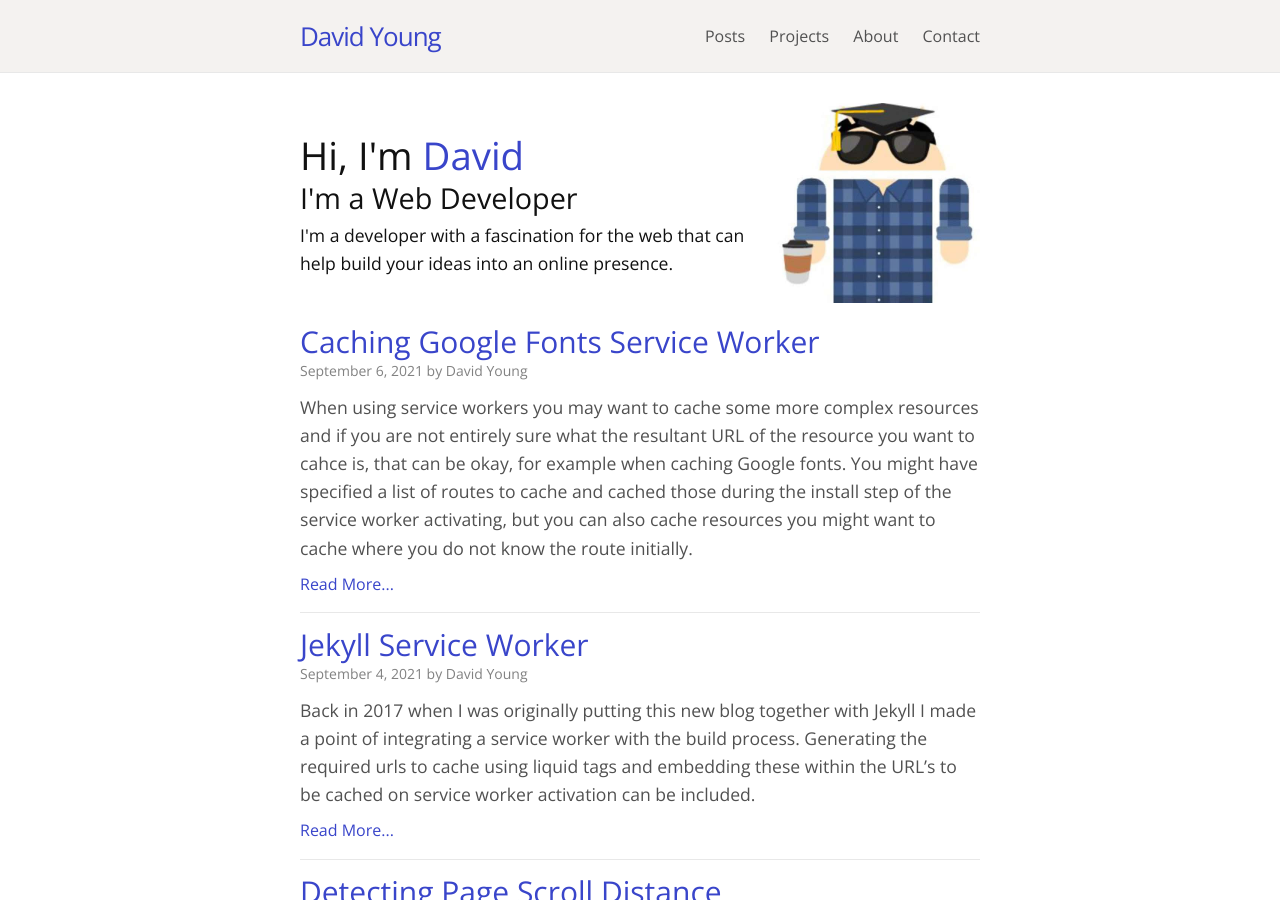
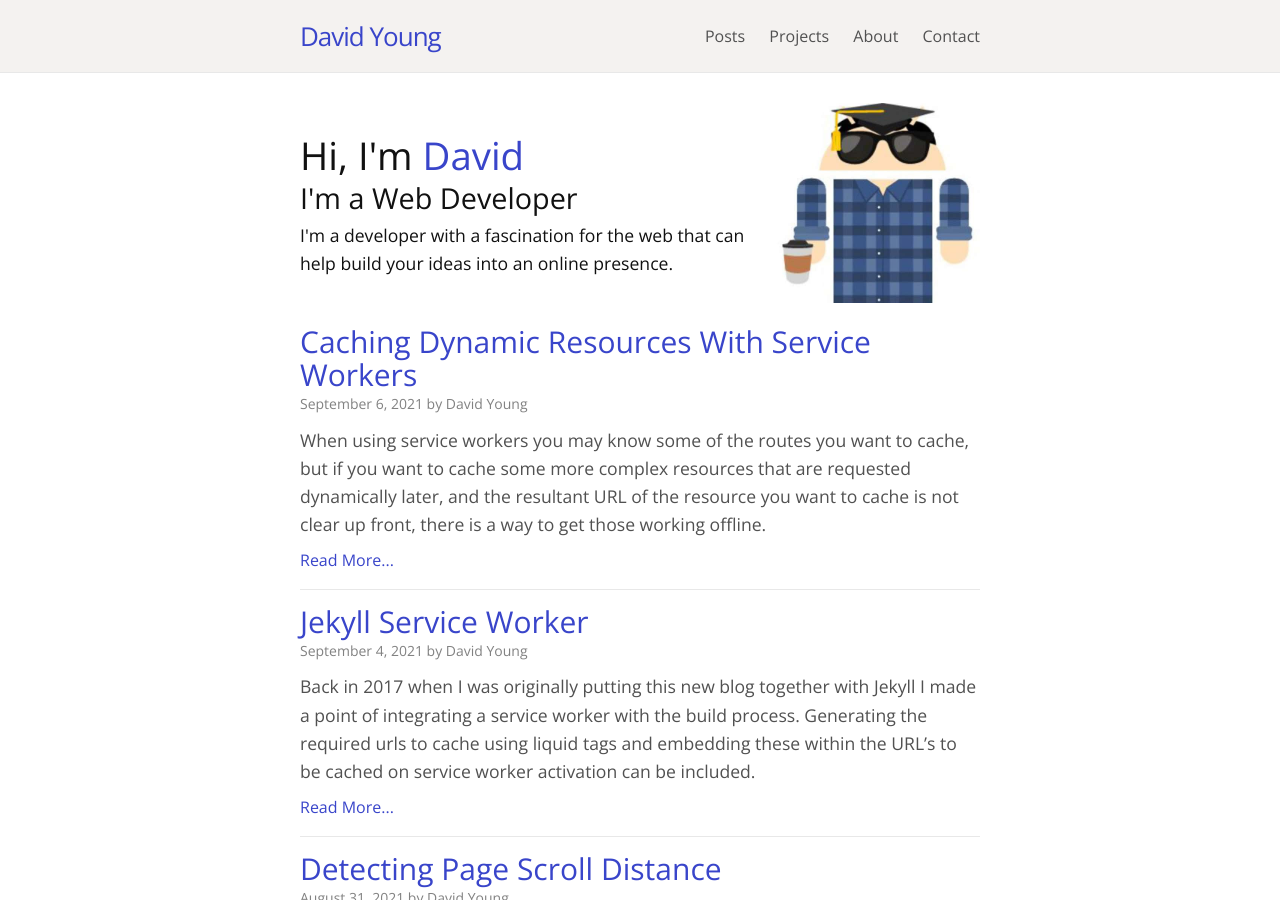
Before and after one commit to dayvidwhy/dayvidwhy.github.io, a Jekyll site: the page built from _pages/index.html, in a window 1280 px wide and 900 px high. Built offline with Jekyll 4.4.1, drawn with Linux system fonts in a browser that asks for light colours; some of the changed lines change nothing that is shown.

Commit message:
Service worker blog update.

````diff
--- a/_posts/2017-01-09-simple-service-worker-setup.markdown
+++ b/_posts/2017-01-09-simple-service-worker-setup.markdown
@@ -46,7 +46,6 @@ self.addEventListener('install', function(event) {
   event.waitUntil(
     caches.open(CACHE_NAME)
       .then(function(cache) {
-        console.log('Opened cache');
         return cache.addAll(urlsToCache)
           .then(self.skipWaiting());
       })
--- /dev/null
+++ b/_posts/2021-09-06-caching-dynamic-resources-with-service-workers.markdown
@@ -0,0 +1,124 @@
+---
+layout: post
+title:  "Caching Dynamic Resources With Service Workers"
+date:   2021-09-06 12:00:00 +1000
+categories: fonts service-workers
+permalink: caching-dynamic-resources-with-service-workers
+---
+When using service workers you may know some of the routes you want to cache, but if you want to cache some more complex resources that are requested dynamically later, and the resultant URL of the resource you want to cache is not clear up front, there is a way to get those working offline.
+
+
+# Google fonts as a dynamic resource
+When caching Google fonts for example there are a couple of routes that you will want to cache, so the resultant behaviour while offline is the same while online. This involves a couple of parts, caching the request to the initial font page and the redirect then served to the actual font file.
+
+Initially when you add google fonts to a webpage you include a link like the one below;
+```
+<link rel="stylesheet" href="https://fonts.googleapis.com/css?family=Open+Sans">
+```
+
+That URL is the first route we will need to catch, but this is an example of a route we know up front, and we _could_ include this resource in our list of cached assets.
+
+```js
+var urlsToCache = [
+    'https://fonts.googleapis.com/css?family=Open+Sans'
+];
+
+self.addEventListener('install', function(event) {
+  event.waitUntil(
+    caches.open(CACHE_NAME)
+      .then(function(cache) {
+        return cache.addAll(urlsToCache)
+          .then(self.skipWaiting());
+      })
+  );
+});
+```
+
+This will store the initial requests response which is a redirect to the font file in the cache, but not the actual font file.
+
+```
+# we are caching this part
+https://fonts.googleapis.com/css?family=Open+Sans
+
+# but not this part which we are redirected to
+https://fonts.gstatic.com/s/opensans/v23/mem8YaGs126MiZpBA-UFVZ0bf8pkAg.woff2
+```
+
+That second request will load the font Open Sans font file into the page and you can make use of it. We could add that route to our list of items to cache, but at this point we can consider some generalised logic to handle it for us.
+
+# Custom service worker fetch cases
+You can extend this to any resource you might want to download and cache after the install step, Google fonts are just an interesting example and a common workflow on webpages.
+
+We can create a list of domains we would like to cache all requests to and then check what resource we are requesting in the `fetch` step each time.
+
+If the request is one we want to cache, we can put a clone of the response in the cache as we go, so we have it ready in the service worker next time, and also pass the response back to the browser.
+
+```js
+var resourcesToCacheLater = [
+    'fonts.googleapis.com',
+    'fonts.gstatic.com'
+];
+self.addEventListener('fetch', function(event) {
+    var requestUrl = new URL(event.request.url);
+
+    // is this a route we want to cache?
+    if (resourcesToCacheLater.indexOf(requestUrl.host) >= 0) {
+        event.respondWith(
+            caches.open(CACHE_NAME)
+            .then(function(cache) {
+                return cache.match(event.request).then(function(match) {
+                    if (match) {
+                        // serve the cached resource
+                        return match;
+                    }
+                    return fetch(event.request).then(function(response) {
+                        // put resource in the cache while we have it
+                        cache.put(event.request, response.clone());
+                        // pass the resource back to the browser
+                        return response;
+                    });
+                });
+            })
+        );
+    } else { // it's something else they want
+        try {
+            event.respondWith(
+                caches.match(event.request)
+                .then(function(response) {
+                    if (response) {
+                        return response;
+                    }
+                    return fetch(event.request).catch(function(_) {
+                        // we didn't cache it, and they're offline and it failed
+                        return new Response(null, {status: 404});
+                    });
+                })
+            );
+        } catch(_) { /* errors */}
+    }
+});
+```
+
+The key part in that first conditional is checking for a cache hit on the resource, and then reaching out to the network if we need to go and grab it.
+
+```js
+return cache.match(event.request).then(function(match) {
+    if (match) {
+        // serve the cached resource
+        return match;
+    }
+    return fetch(event.request).then(function(response) {
+        // put resource in the cache while we have it
+        cache.put(event.request, response.clone());
+        // pass the resource back to the browser
+        return response;
+    });
+});
+```
+
+If we have it, we serve the resource up from the cache, otherwise we go out and get the resource while also storing a copy of it in our cache.
+
+Note that we need to create a `.clone()` of the response to put in the cache, we can't store the request in the cache and also send the same one back to the browser.
+
+# Wrapping up
+This is just one way service workers can provide custom functionality for your needs. They are impressive in that they essentially let you put custom logic in the middle of all of your fetch requests, and can be extended in a number of different ways to match your needs.
--- a/_posts/2021-09-06-caching-google-fonts-service-worker.markdown
+++ /dev/null
@@ -1,92 +0,0 @@
----
-layout: post
-title:  "Caching Google Fonts Service Worker"
-date:   2021-09-06 12:00:00 +1000
-categories: fonts serviceworker
-permalink: caching-google-fonts-service-worker
----
-When using service workers you may want to cache some more complex resources and if you are not entirely sure what the resultant URL of the resource you want to cahce is, that can be okay, for example when caching Google fonts. You might have specified a list of routes to cache and cached those during the `install` step of the service worker activating, but you can also cache resources you might want to cache where you do not know the route initially.
-
-# Caching Google fonts
-When you add google fonts to a webpage you include a link like the one below;
-```
-<link rel="stylesheet" href="https://fonts.googleapis.com/css?family=Open+Sans">
-```
-
-This will load the font Open Sans into the page and you can make use of it. The interesting thing to note here though is that there are two requests involved when getting the font, first hitting that URL, and then downloading the actual font from another URL.
-
-```
-https://fonts.googleapis.com/css?family=Open+Sans
-# serves a redirect to
-https://fonts.gstatic.com/s/opensans/v23/mem8YaGs126MiZpBA-UFVZ0bf8pkAg.woff2
-```
-
-Where that second link is the actual font resource we want loaded into the page.
-
-# Custom service worker fetch cases
-You can extend this to any resource you might want to download and cache after the install step there are features that enable this. We can check what resource we are requesting in the `fetch` step, and if it is one we want to cache, we can put a clone of the response in the cache so we have it ready in the service worker next time.
-
-```js
-var resourcesToCacheLater = [
-    'fonts.googleapis.com',
-    'fonts.gstatic.com'
-]
-self.addEventListener('fetch', function(event) {
-    var requestUrl = new URL(event.request.url);
-    if (resourcesToCacheLater.indexOf(requestUrl.host) >= 0) {
-        event.respondWith(
-            caches.open(CACHE_NAME)
-            .then(function(cache) {
-                return cache.match(event.request).then(function(match) {
-                    if (match) {
-                        // serve the cached resource
-                        return match;
-                    }
-                    return fetch(event.request).then(function(response) {
-                        // put resource in the cache while we have it
-                        cache.put(event.request, response.clone());
-                        // pass the resource back to the browser
-                        return response;
-                    });
-                });
-            })
-        );
-    } else { // it's something else they want
-        try {
-            event.respondWith(
-                caches.match(event.request)
-                .then(function(response) {
-                    if (response) {
-                        return response;
-                    }
-                    return fetch(event.request).catch(function(_) {
-                        // we didn't cache it, and they're offline and it failed
-                        return new Response(null, {status: 404});
-                    });
-                })
-            );
-        } catch(_) { /* eat errors */}
-    }
-});
-```
-
-The key part in that first conditional is checking for a cache hit on the resource, and then reaching out to the network if we need to go and grab it.
-
-```js
-return cache.match(event.request).then(function(match) {
-    if (match) {
-        // serve the cached resource
-        return match;
-    }
-    return fetch(event.request).then(function(response) {
-        // put resource in the cache while we have it
-        cache.put(event.request, response.clone());
-        // pass the resource back to the browser
-        return response;
-    });
-});
-```
-
-If we have it we serve the resource up from the cache, otherwise we go out and get the resource, storing a copy of it in our cache. Note that we need to create a `.clone()` of the response to put in the cache, we can't store the request in the cache and also send it back to the browser.
-
-This is just one way service workers can provide custom functionality for your needs. They are impressive in that they essentially let you put custom logic in the middle of all of your fetch requests.
````
